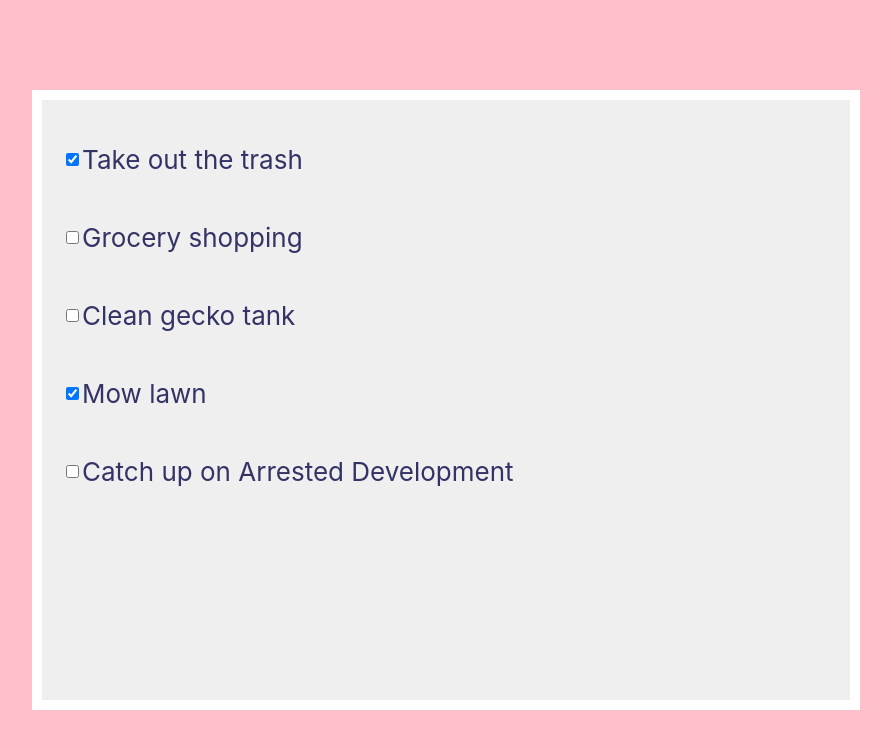
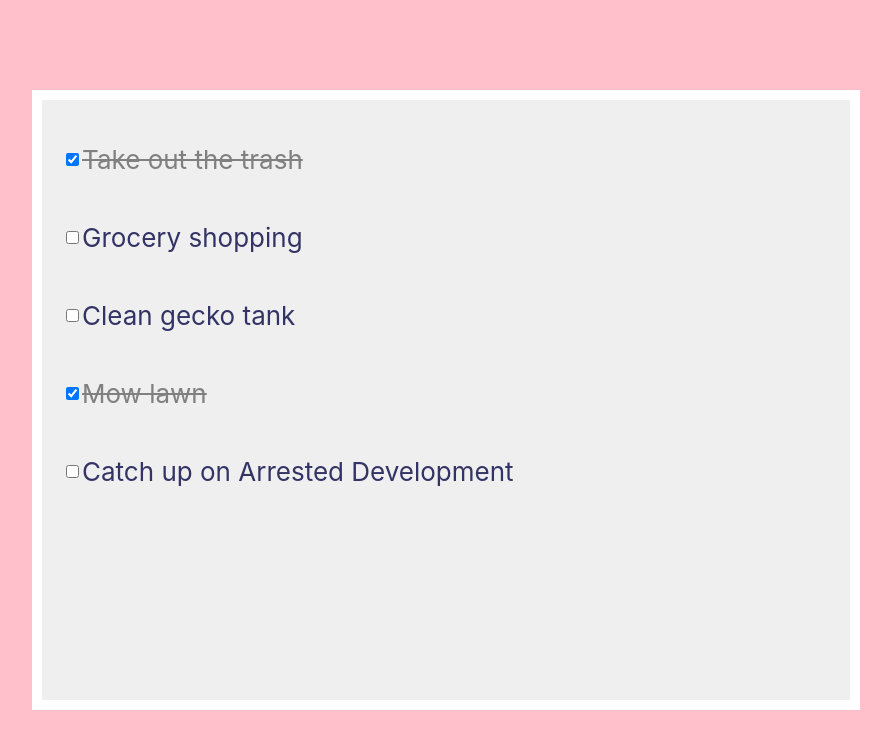
Before and after one commit to mmmfang/react-to-do, a React (Create React App) app: page / in a window 1280 px wide. Shown: the top 748 px of the page, without its empty margins (194-1085 px from the left). Built offline with nearby package versions, Linux system fonts and the light colour scheme.

Commit message:
add styling to completed todo item

```diff
--- a/src/components/ToDoItem.js
+++ b/src/components/ToDoItem.js
@@ -7,9 +7,8 @@ function ToDoItem(props) {
                 type="checkbox"
                 onChange={()=>props.handleChange(props.todo.id)}
                 checked={props.todo.completed}/>
-            <p>{props.todo.text}</p>
-        </div>
-    )
+            <p style={props.todo.completed ? {color: "grey",textDecoration:"line-through"} : null}>{props.todo.text}</p>
+        </div>)
 }
 
 export default ToDoItem
```
